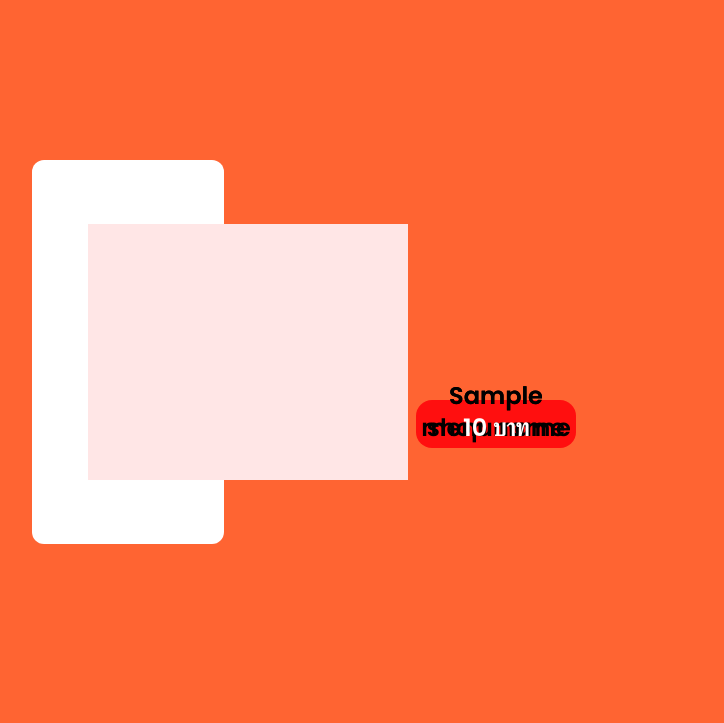
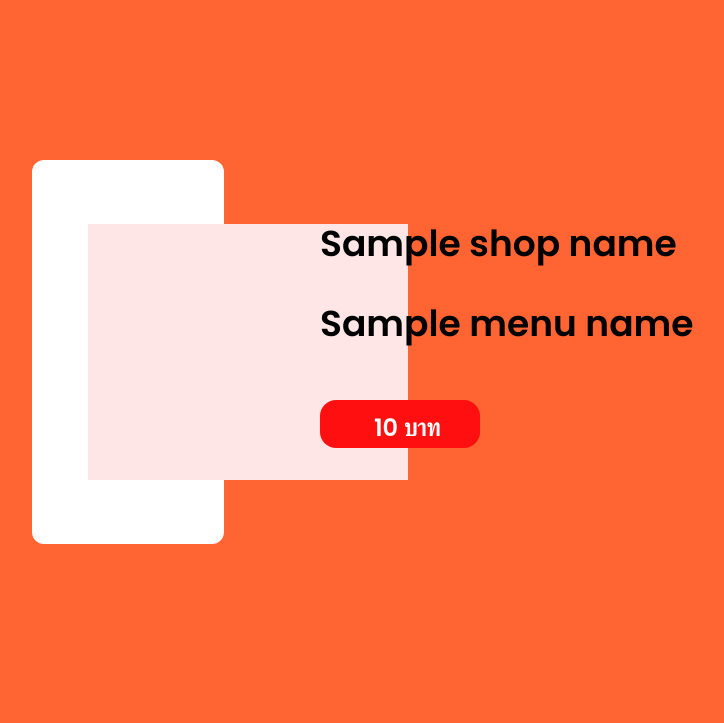
Before and after one commit to 66070032/PSCP-Final_Project, a Django app: template Aroi/app_general/templates/app_general/randomfood.html in a window 1280 px wide. Shown: the top 723 px of the page, without its empty margins (256-980 px from the left). Run offline with Django 4.2, Linux system fonts and the light colour scheme; the template is opened without the code that fills it: most values are stand-ins (such as "Sample title", 1, 10 or a date in 2020); some libraries are stand-ins or nearby versions.

Commit message:
front end fixed

```diff
--- a/Aroi/app_general/templates/app_general/randomfood.html
+++ b/Aroi/app_general/templates/app_general/randomfood.html
@@ -8,13 +8,13 @@
     <script src="https://cdn.tailwindcss.com"></script>
     <link rel="stylesheet" href="{% static 'css/main.css' %}">
 </head>
-<body class="bg-[#FF6432] mt-40 mx-72">
+<body class="bg-[#FF6432] mt-40 mx-72 flex flex-col">
     <div class="bg-white md:max-w-48 h-96 rounded-xl"></div>
     <div class="bg-[#FFE6E6] ml-14 w-80 h-64 absolute top-56"></div>
-    <div class="bg-[#FF0F0F] w-40 h-12 rounded-2xl hover:border-4 border-[#FFCA99] mr-72 mt-36 absolute right-40 top-64 text-center ">
-        <h1 class="text-[black] text-2xl mt-10 font-bold absolute bottom-1 w-40">{{ shop_name }}</h1>
-        <h1 class="text-[black] text-2xl mt-10 font-bold absolute bottom-1 w-40">{{ menu_name }}</h1>
-        <h1 class="text-[white] text-2xl mt-10 font-bold absolute bottom-1 w-40">{{ menu_price }} บาท</h1>
+    <h1 class="text-[black] text-4xl font-bold mb-5 w-96 fixed bottom-36 right-80 top-56">{{ shop_name }}</h1>
+    <h1 class="text-[black] text-4xl font-bold mb-5 mt-36 w-96 font-bold absolute bottom-14 fixed right-80 top-40">{{ menu_name }}</h1>
+    <div class="bg-[#FF0F0F] w-40 h-12 rounded-2xl hover:border-4 border-[#FFCA99] mr-72 mt-36 absolute right-64 top-64 text-center">
+        <h1 class="text-[white] text-2xl mt-10 font-bold absolute bottom-1 right-10">{{ menu_price }} บาท</h1>
     </div>
 </body>
 </html>
```
Also changed, not shown: Aroi/app_general/templates/app_general/randomdrinks.html (+5 -5 lines).
